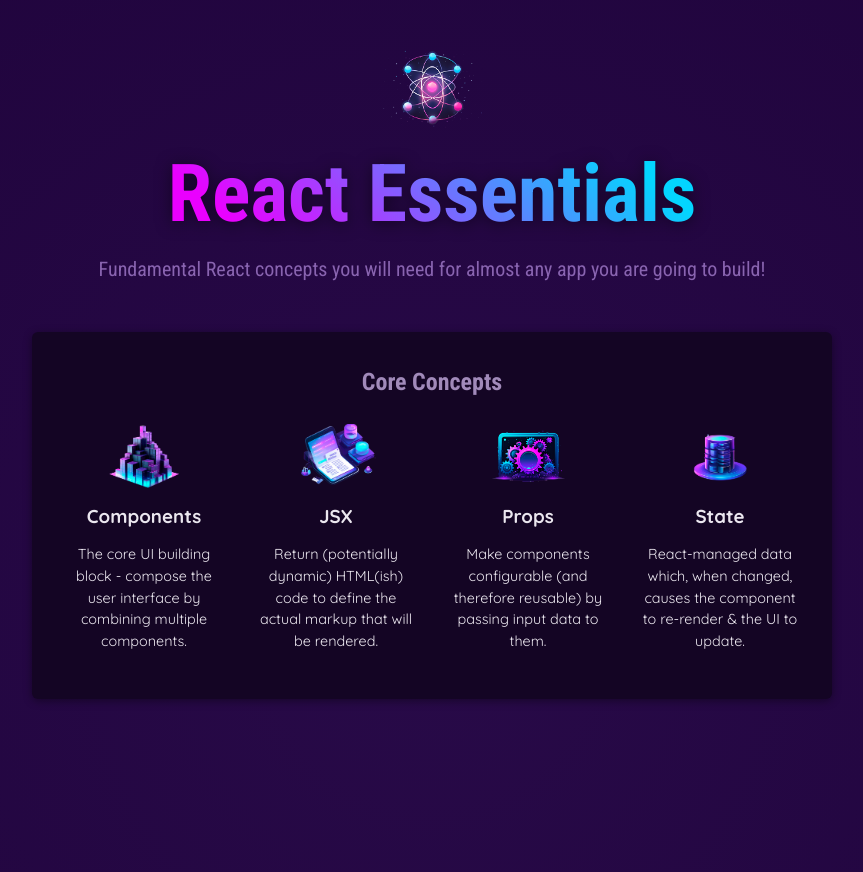
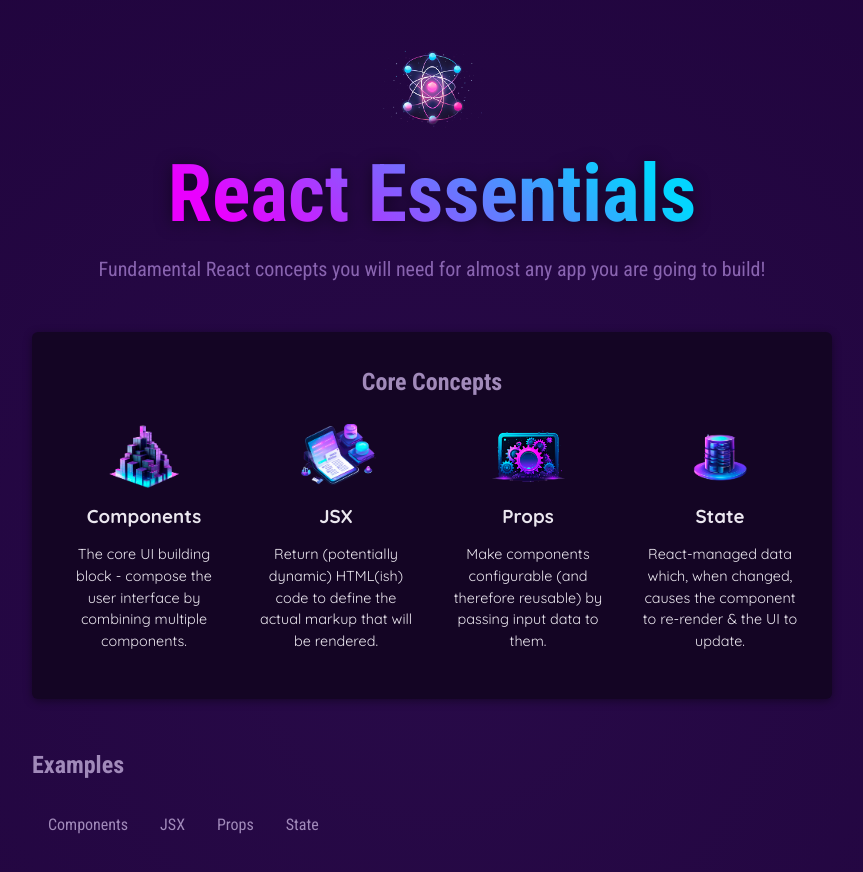
Before and after one commit to MaxVitalii/first_react, a React (Vite) app: page / in a window 1280 px wide. Shown: the top 872 px of the page, without its empty margins (208-1071 px from the left). Built offline with nearby package versions, Linux system fonts and the light colour scheme.

Commit message:
use "children" component

```diff
--- a/src/App.jsx
+++ b/src/App.jsx
@@ -1,6 +1,7 @@
 import Header from "./components/Header/Header.jsx";
 import { CORE_CONCEPTS } from "./data.js";
 import CoreConcept from "./components/CoreConcept.jsx";
+import TabButton from "./components/TabButton.jsx";
 
 function App() {
   return (
@@ -16,6 +17,17 @@ function App() {
             <CoreConcept {...CORE_CONCEPTS[3]} />
           </ul>
         </section>
+        <section id="examples">
+          <h2>Examples</h2>
+          <menu>
+            <li>
+              <button>Components</button>
+              <button>JSX</button>
+              <button>Props</button>
+              <button>State</button>
+            </li>
+          </menu>
+        </section>
       </main>
     </div>
   );
--- /dev/null
+++ b/src/components/TabButton.jsx
@@ -0,0 +1,7 @@
+export default function TabButton(props) {
+  return (
+    <li>
+      <button>{props.children}</button>
+    </li>
+  );
+}
```
